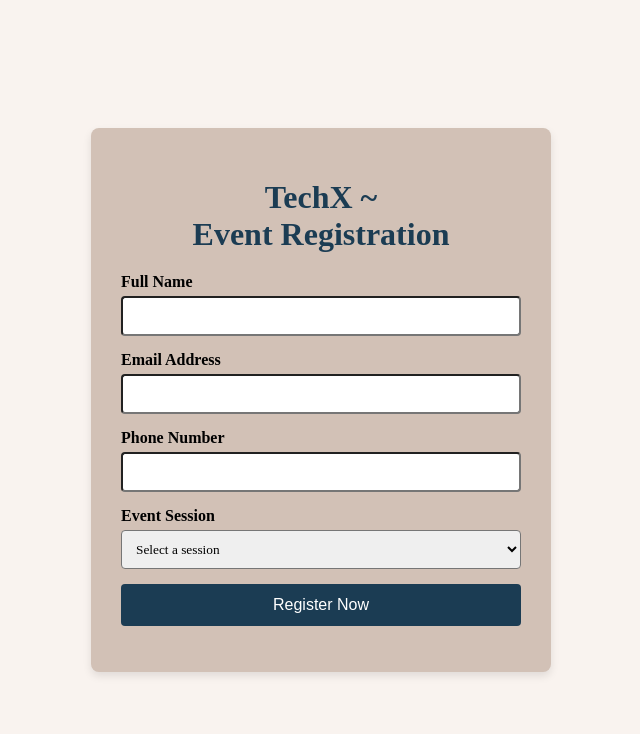
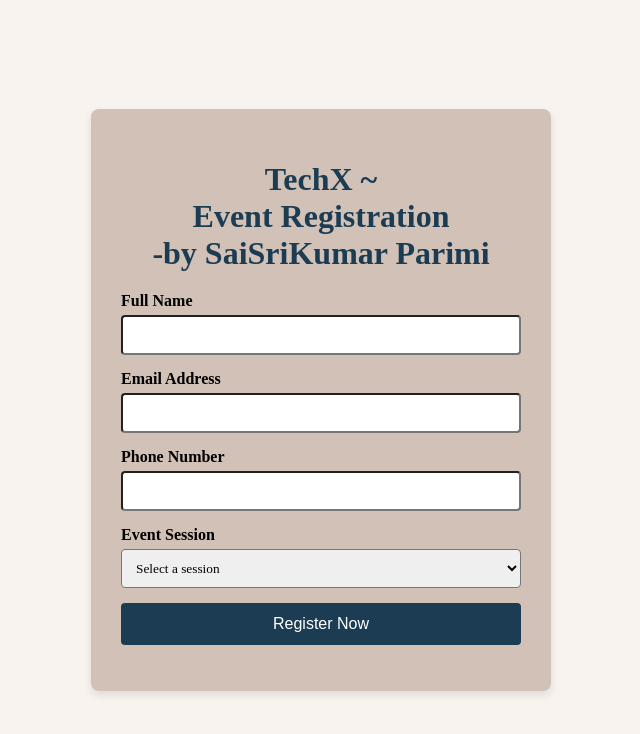
Before and after one commit to SaiSriKumar6686/DevOps_Lab_5C6, a plain HTML site: page index.html in a window 1280 px wide. Shown: the whole page, without its empty margins (319-959 px from the left). Drawn offline with Linux system fonts and the light colour scheme.

Commit message:
Modified title,added my name

```diff
--- a/index.html
+++ b/index.html
@@ -6,7 +6,7 @@
 </head>
 <body>
     <div class="form-container">
-        <h1>TechX ~ <br>Event Registration</h1>
+        <h1>TechX ~ <br>Event Registration<br>-by SaiSriKumar Parimi</h1>
         <form id="registrationForm">
             <div class="form-group">
                 <label for="fullName">Full Name</label>
```
